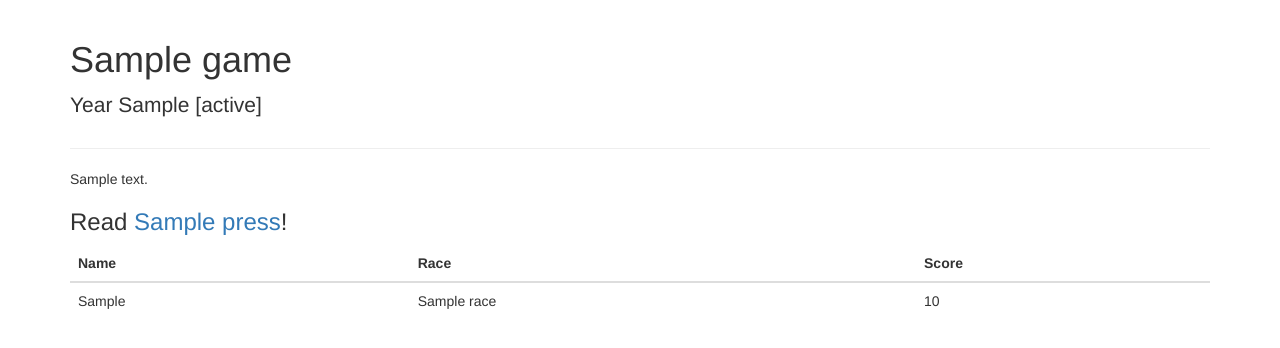
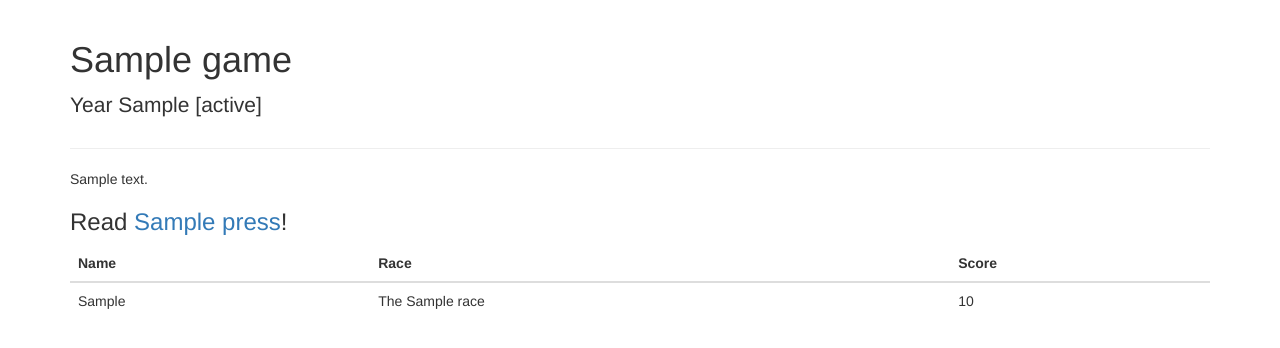
Before and after one commit to jbradberry/django-starsweb, a Django app: template starsweb/templates/starsweb/game_detail.html in a window 1280 px wide. Shown: the top 348 px of the page. Run offline with Django 3.2, Linux system fonts and the light colour scheme; the template is opened without the code that fills it: most values are stand-ins (such as "Sample title", 1, 10 or a date in 2020); some libraries are stand-ins or nearby versions.

Commit message:
Prepended "The" to the race name on the game detail page.
This will make it more obvious when someone accidentally includes "The" in their race name.

```diff
--- a/starsweb/templates/starsweb/game_detail.html
+++ b/starsweb/templates/starsweb/game_detail.html
@@ -29,7 +29,7 @@
     {% for race, score in races %}
     <tr>
 	<td>{{ race.all_ambassadors|default_if_none:"--" }}</td>
-	<td>{{ race }}</td>
+	<td>The {{ race }}</td>
 	<td>{{ score|default_if_none:"N/A" }}</td>
     </tr>
     {% endfor %}
```
